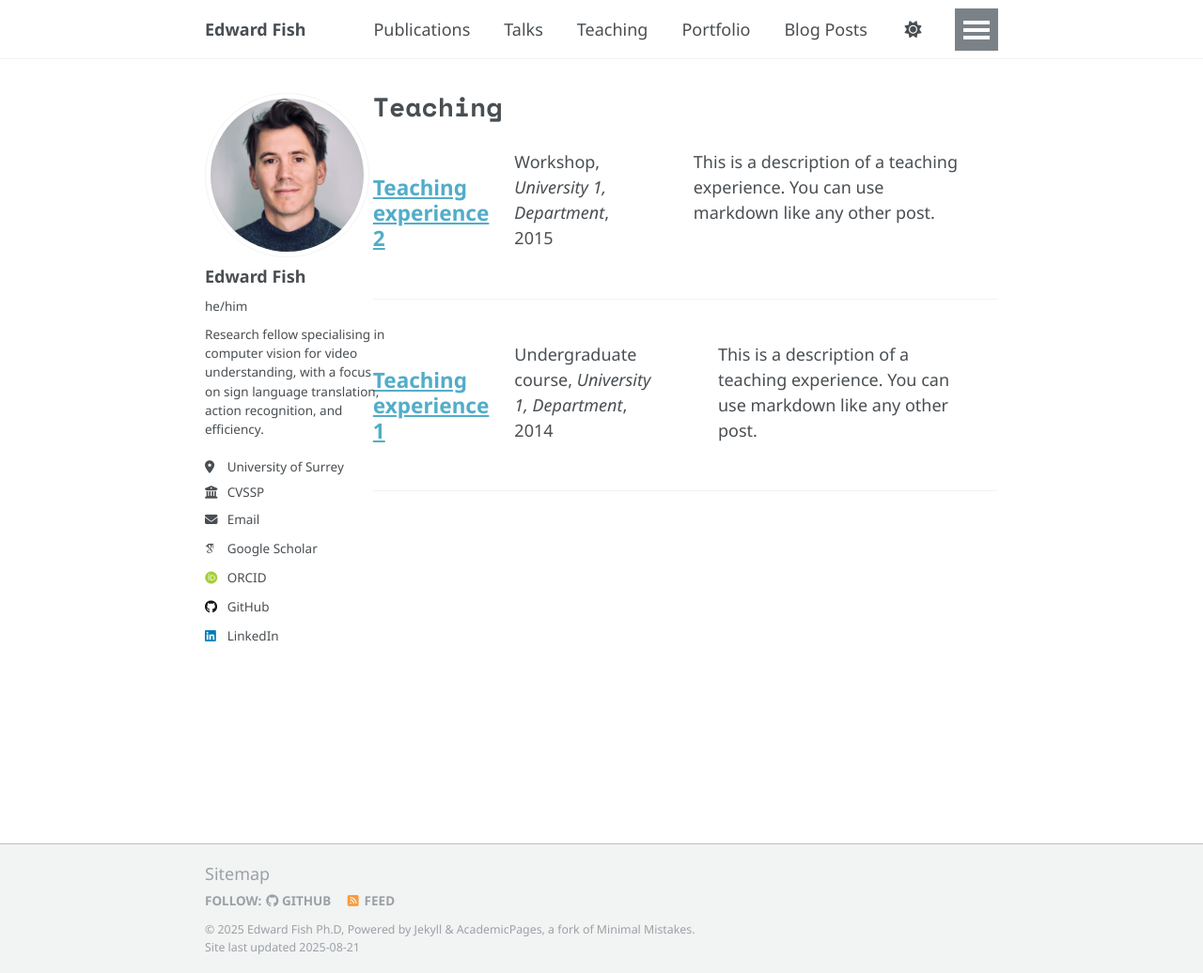
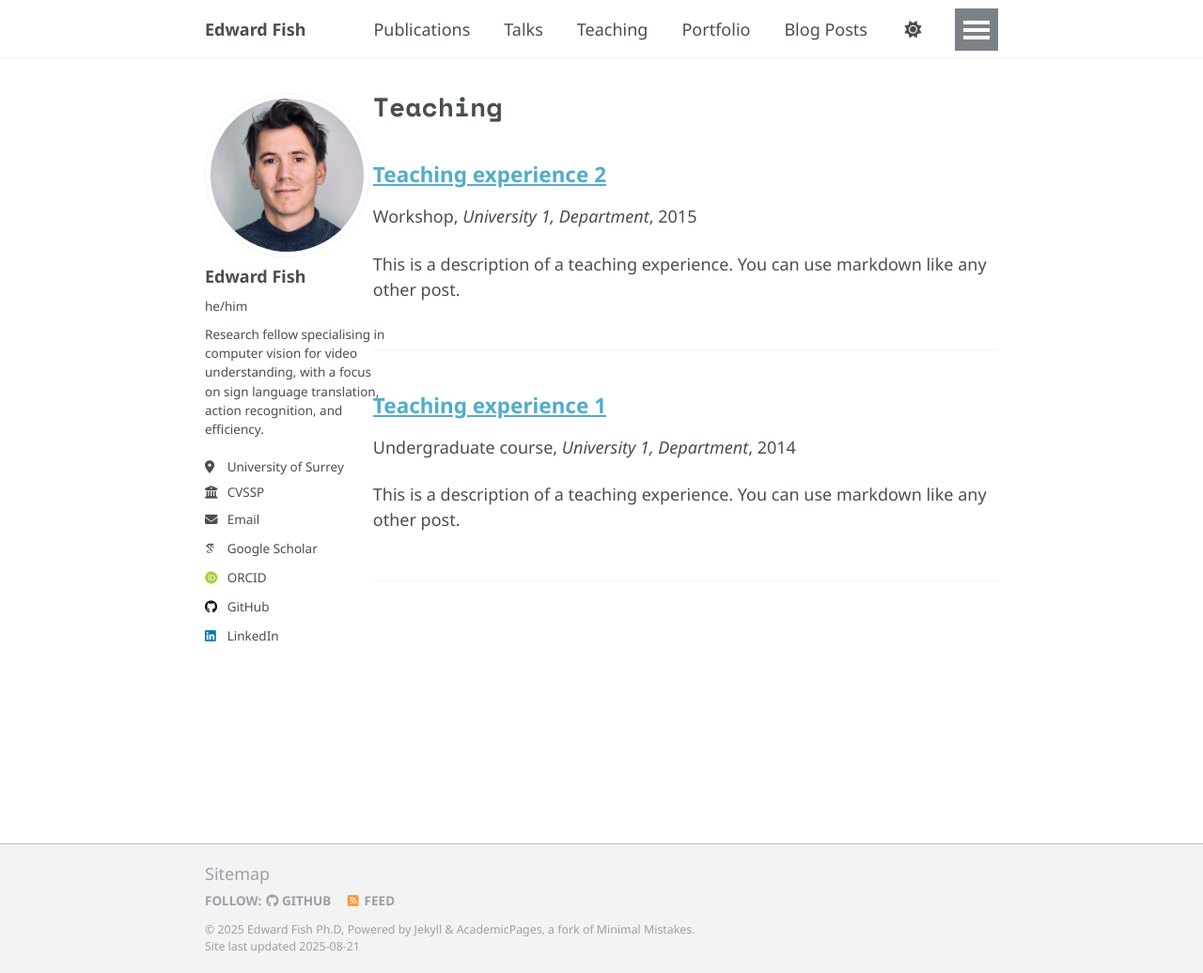
Before and after one commit to ed-fish/ed-fish.github.io, a Jekyll site: the page built from _pages/teaching.html, in a window 1280 px wide and 1036 px high. Shown: the whole window at 94% size. Built offline with Jekyll 4.4.1, drawn with Linux system fonts in a browser that asks for light colours; some web fonts are replaced.

Commit message:
Update main.scss

```diff
--- a/assets/css/main.scss
+++ b/assets/css/main.scss
@@ -58,16 +58,3 @@ $base-font-weight: 150;
   padding-bottom: 1.5em;           /* Space below the line */
   margin-bottom: 1.5em;            /* Space before the next item's line */
 }
-
-/* On the homepage, ensure image and text are always side-by-side */
-.archive__item {
-  display: flex;           /* Use flexbox for layout */
-  align-items: flex-start; /* Align items to the top */
-  gap: 1.5em;              /* Adds space between the image and the text */
-}
-
-.archive__item-thumb {
-  /* Makes the image thumbnail smaller and prevents it from shrinking */
-  flex-shrink: 0;
-  max-width: 120px;
-}
```
